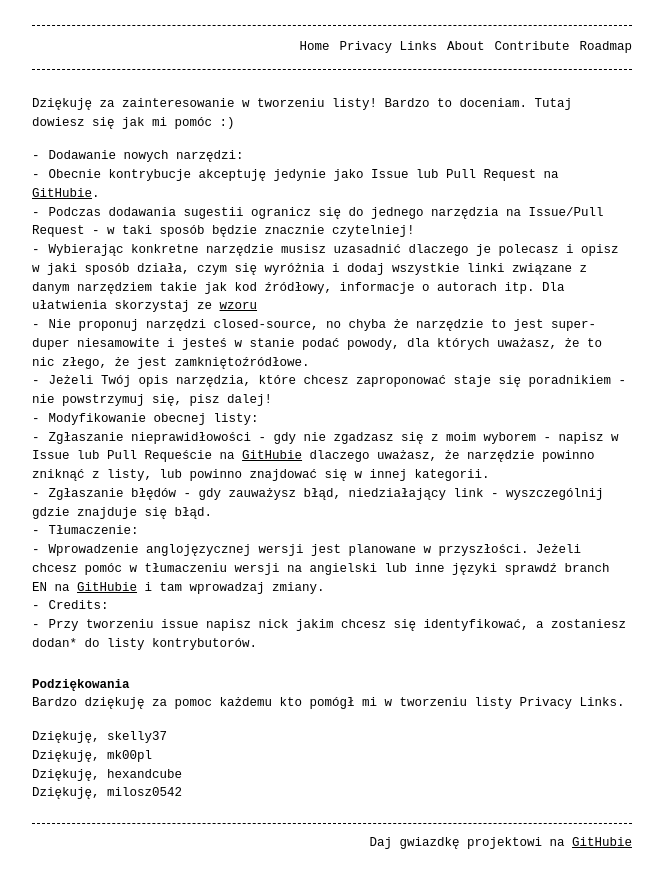
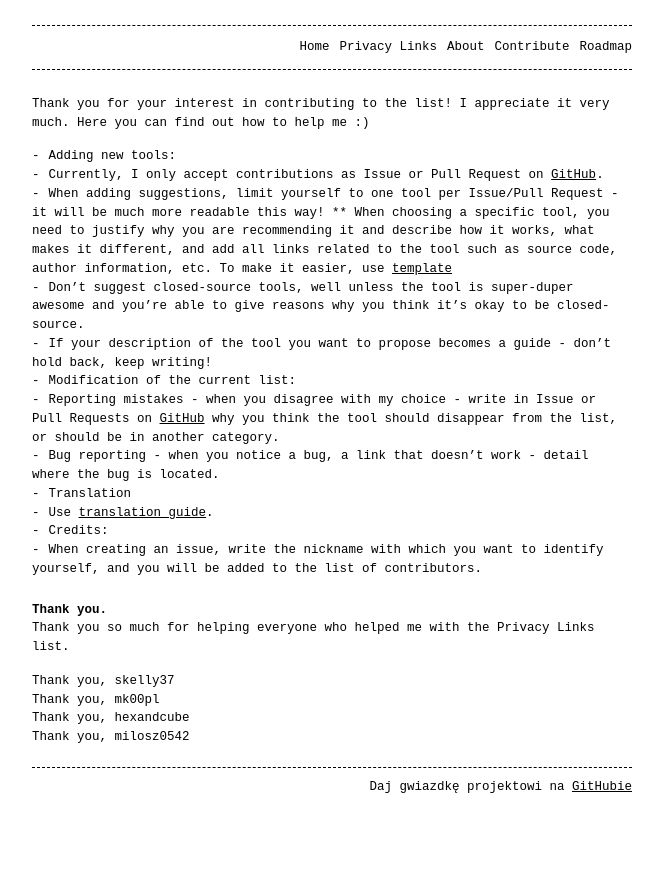
Before and after one commit to Arturro43/privacy-links, a Jekyll site: the page built from lang/en/sites/contribute.md, in a window 1280 px wide. Shown: the top 888 px of the page, without its empty margins (308-971 px from the left). Built offline with Jekyll 4.4.1, drawn with Linux system fonts in a browser that asks for light colours.

```diff
--- a/lang/en/sites/about.md
+++ b/lang/en/sites/about.md
@@ -11,6 +11,6 @@ Current requirements to be recommended in the “Use” section:
 - Financial independence (preferably relying on voluntary donations)
 - good reputation - no suspicious activities and no scandals
 
-Want to see what's changed since your last visit? Read [changelog](https://github.com/Arturro43/privacy-links/blob/main/changelog.md).
+Want to see what's changed since your last visit? Read [changelog](https://github.com/Arturro43/privacy-links/blob/main/en/changelog.md).
 
 If you want to add something from yourself read [contribution](./contribute.md).
--- a/lang/en/sites/contribute.md
+++ b/lang/en/sites/contribute.md
@@ -1,33 +1,33 @@
 ---
 title: Contribute
 layout: page
-permalink: /contribute
+permalink: /contribute/en
 ---
 
-Dziękuję za zainteresowanie w tworzeniu listy! Bardzo to doceniam. Tutaj dowiesz się jak mi pomóc :)
+Thank you for your interest in contributing to the list! I appreciate it very much. Here you can find out how to help me :)
 
-* Dodawanie nowych narzędzi:
-    * Obecnie kontrybucje akceptuję jedynie jako Issue lub Pull Request na [GitHubie](https://github.com/Arturro43/privacy-links).
-    * Podczas dodawania sugestii ogranicz się do jednego narzędzia na Issue/Pull Request - w taki sposób będzie znacznie czytelniej!
-    * Wybierając konkretne narzędzie musisz uzasadnić dlaczego je polecasz i opisz w jaki sposób działa, czym się wyróżnia i dodaj wszystkie linki związane z danym narzędziem takie jak kod źródłowy, informacje o autorach itp. Dla ułatwienia skorzystaj ze [wzoru](media/wzor.txt)
-    * Nie proponuj narzędzi closed-source, no chyba że narzędzie to jest super-duper niesamowite i jesteś w stanie podać powody, dla których uważasz, że to nic złego, że jest zamkniętoźródłowe.
-    * Jeżeli Twój opis narzędzia, które chcesz zaproponować staje się poradnikiem - nie powstrzymuj się, pisz dalej!
+* Adding new tools:
+    * Currently, I only accept contributions as Issue or Pull Request on [GitHub](https://github.com/Arturro43/privacy-links).
+    * When adding suggestions, limit yourself to one tool per Issue/Pull Request - it will be much more readable this way!
+    ** When choosing a specific tool, you need to justify why you are recommending it and describe how it works, what makes it different, and add all links related to the tool such as source code, author information, etc. To make it easier, use [template](../../../media/template.txt)
+    * Don't suggest closed-source tools, well unless the tool is super-duper awesome and you're able to give reasons why you think it's okay to be closed-source.
+    * If your description of the tool you want to propose becomes a guide - don't hold back, keep writing!
 
-* Modyfikowanie obecnej listy:
-    * Zgłaszanie nieprawidłowości - gdy nie zgadzasz się z moim wyborem - napisz w Issue lub Pull Requeście na [GitHubie](https://github.com/Arturro43/privacy-links) dlaczego uważasz, że narzędzie powinno zniknąć z listy, lub powinno znajdować się w innej kategorii.
-    * Zgłaszanie błędów - gdy zauważysz błąd, niedziałający link - wyszczególnij gdzie znajduje się błąd.
+* Modification of the current list:
+    * Reporting mistakes - when you disagree with my choice - write in Issue or Pull Requests on [GitHub](https://github.com/Arturro43/privacy-links) why you think the tool should disappear from the list, or should be in another category.
+    * Bug reporting - when you notice a bug, a link that doesn't work - detail where the bug is located.
 
-* Tłumaczenie:
-    * Wprowadzenie anglojęzycznej wersji jest planowane w przyszłości. Jeżeli chcesz pomóc w tłumaczeniu wersji na angielski lub inne języki sprawdź branch EN na [GitHubie](https://github.com/Arturro43/privacy-links) i tam wprowadzaj zmiany.
+* Translation
+    * Use [translation guide](../../../translations.md).
 
 * Credits:
-    * Przy tworzeniu issue napisz nick jakim chcesz się identyfikować, a zostaniesz dodan* do listy kontrybutorów.
+    * When creating an issue, write the nickname with which you want to identify yourself, and you will be added to the list of contributors.
 
-## Podziękowania
+## Thank you.
 
-Bardzo dziękuję za pomoc każdemu kto pomógł mi w tworzeniu listy Privacy Links.
+Thank you so much for helping everyone who helped me with the Privacy Links list.
 
-Dziękuję, skelly37
-Dziękuję, mk00pl
-Dziękuję, hexandcube
-Dziękuję, milosz0542
+Thank you, skelly37
+Thank you, mk00pl
+Thank you, hexandcube
+Thank you, milosz0542
--- a/media/wzor.txt
+++ b/media/wzor.txt
@@ -4,7 +4,7 @@ Treść:
 
 Strona projektu: [link]
 Kod źródłowy: [link]
-Twój nick: [napisz w jaki sposób chcesz się identyfikować, na liście kontrybutorów. Wpisz anonim jeżeli ]
+Twój nick: [napisz w jaki sposób chcesz się identyfikować na liście kontrybutorów. Wpisz anonim jeżeli chcesz zachować anonimowość]
 
 Opis:
 
--- a/sites/links.md
+++ b/sites/links.md
@@ -1,10 +1,10 @@
 ---
 title: Privacy Links
 layout: page
-permalink: /links
+permalink: /links/en
 ---
 
-<p align="center"><img width="500" src="media/privacylinks.png"></img></p>
+<p align="center"><img width="500" src="media/privacylinks.png"></p>
 
 # Privacy Links
 
@@ -44,7 +44,7 @@ Jeżeli chcesz dodać coś od siebie przeczytaj [Twój wkład](sites/contribute.
 
 # Komunikatory
 
-## Używaj <img width="16" src="media/yes.png"></img>
+## Używaj <img width="16" src="media/yes.png">
 
 * [XMPP+OTR](https://otr.im/clients.html)
 * [SimpleX Chat](https://simplex.chat/)
```
Also changed, not shown: other parts of lang/en/sites/about.md (+1 -1 lines), README.md (+108 -65 lines), lang/en/README.md (+103 -60 lines), lang/en/changelog.md (renamed from lang/en/sites/changelog.md, +7 -0 lines), media/template.txt (added, +11 -0 lines), translations.md (added, +22 -0 lines), changelog.md.
